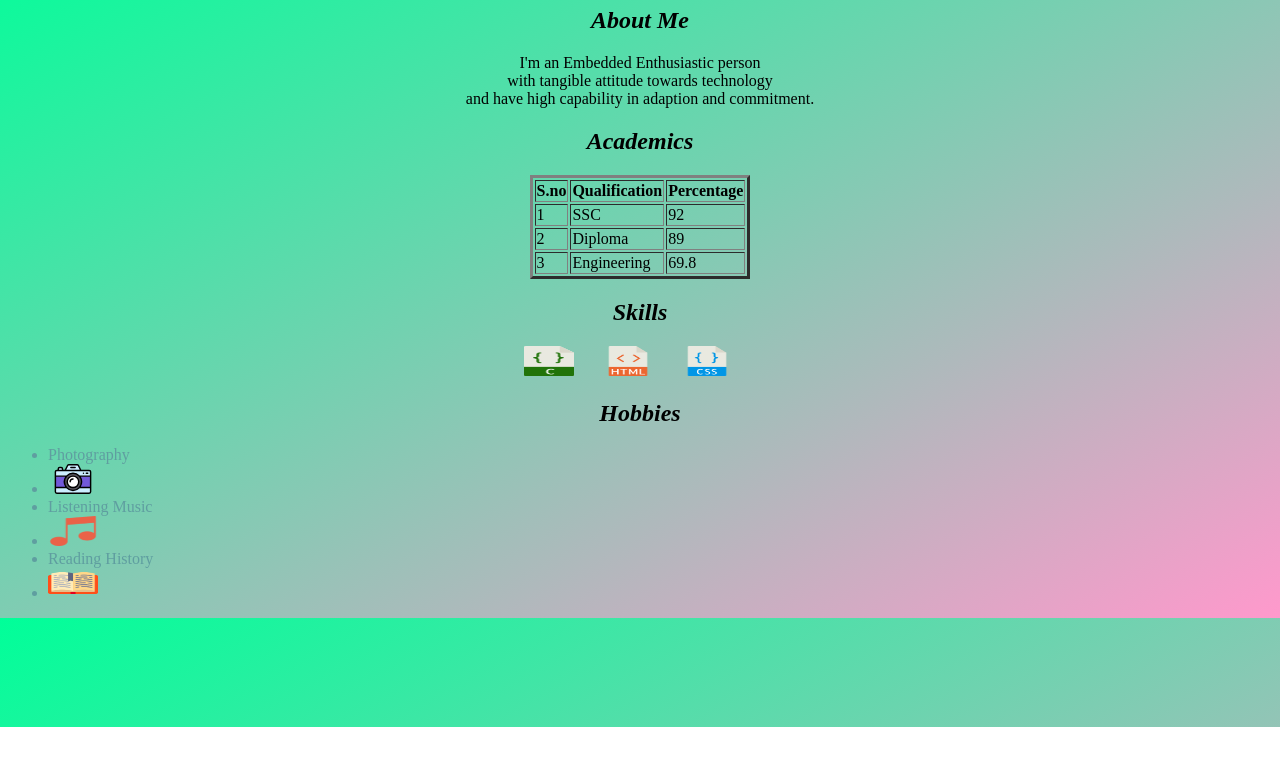
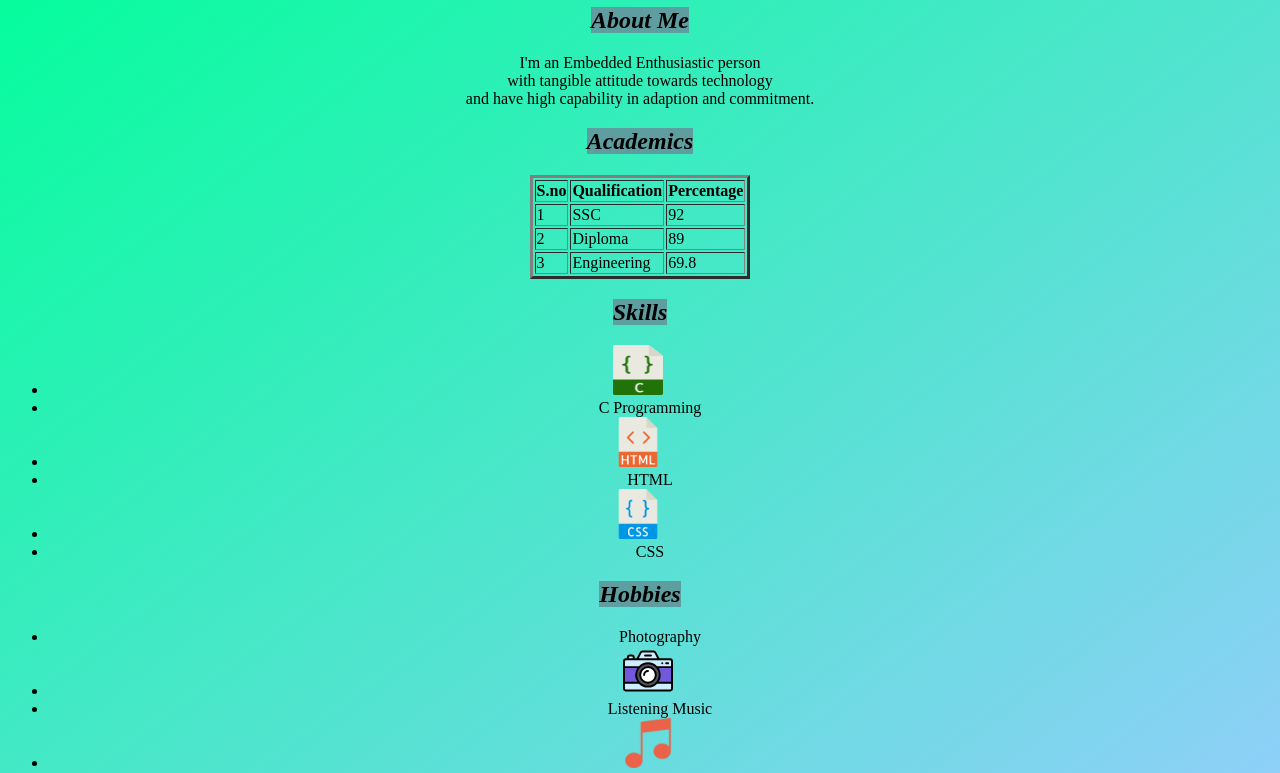
Before and after one commit to Bhanu8125/portfolio-website, a plain HTML site: page index.html in a window 1280 px wide. Shown: the part 73-846 px from the top of the page. Before the commit the page ends 800 px from the top, so only its background shows below. Drawn offline with Linux system fonts and the light colour scheme.

Commit message:
updated index.html

```diff
--- a/index.html
+++ b/index.html
@@ -6,7 +6,8 @@
     </title>
     <style>
        body{
-    background: linear-gradient(to bottom right, #00ff99 0%, #ff99cc 100%);
+    background: linear-gradient(to bottom right, #00ff99 0%, #99ccff 100%);
+   background-repeat:no-repeat;
            color:black;
 
        }
@@ -24,16 +25,11 @@
            color:black;
        }
 
-       ul{
-           color:cadetblue;
 
        }
        p{
            color:red;
            font-size:20px;
-       }
-       ul{
-           color:cadetblue;
        }
 
            #div1{
@@ -71,17 +67,19 @@
                display:block ;
                background-color:green;
            }
+           span{
+               background-color:cadetblue;
+           }
 
            img{
-            height:30px;
+            height:50px;
             width:50px;
             padding-right:25px;
-
         }
         .ooo li{
-            padding-left:20px;display:inline-block;vertical-align: middle;
+            margin-right:20px;display=inline-block;vertical-align;
+        }
 
-        }
     </style>
 </head>
 <body>
@@ -127,31 +125,31 @@
 
 
      </table>
-     <div class="ooo">
-     <h2><center><span>Skills</span></h3>
-     <img  src="static/Skills/C Language Icon/css.png" alt="C Language">
-     <img  src="static/Skills/HTML Icon/html(1).png" alt="HTML">
-     <img  src="static/Skills/CSS Icon/css(1).png" alt="CSS"></center>
+     <div>
+     <h2><center><span>Skills</span></center></h3>
+     <ul class="ooo">
 
-     <!--ul>
-         <li>C programming</li>
-         <li>MS office</li>
-         <li>Basics of Computer Networks</li>
-     </ul>-->
+         <li><img  src="static/Skills/C Language Icon/css.png" alt="C Language"></li>
+         <li>C Programming</li>
+
+
+         <li><img  src="static/Skills/HTML Icon/html(1).png" alt="HTML"></li>
+         <li>HTML</li>
+
+        <li><img  src="static/Skills/CSS Icon/css(1).png" alt="CSS"></li>
+        <li>CSS</li>
+     </ul>
+
      <h2><center><span>Hobbies</span></h2>
-     <ul>
-         <span>
+     <ul class="oo">
          <li>Photography</li>
          <li> <img src="static/Hobbies/camera-indigo.svg" alt="Photoshoot"></li>
          <li>Listening Music</li>
            <li><img src="static/Hobbies/music-player/music-player.png" alt="listening music"></li>
          <li>Reading History</li>
          <li>  <img src="static/Hobbies/open-book/open-book@2x.png" alt="Studying history"></li>
-    </span> </ul></center>
+     </ul></center>
     </div>
-
-
-
-
-
+    </br>
+    </br>
 </body>
```
